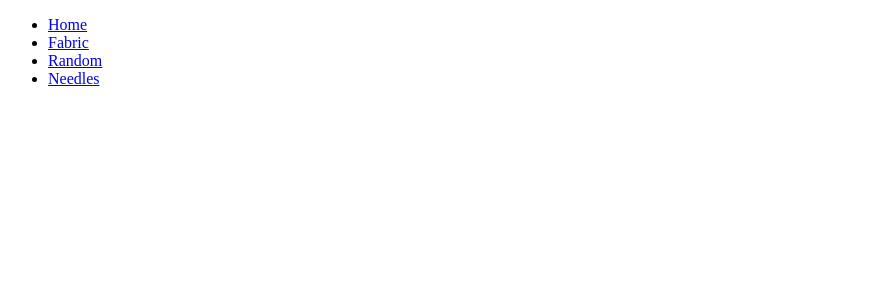
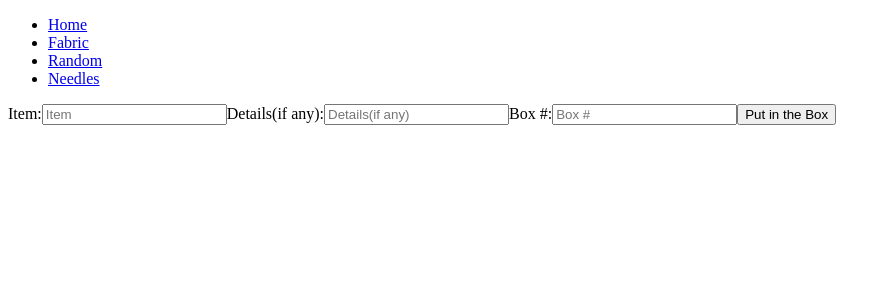
Before and after one commit to merbashert/My-Crafty-Bleep, a React (Create React App) app in the folder crafty_app/: page /random-form in a window 1280 px wide. Shown: the top 300 px of the page, without its empty margins (0-891 px from the left). Built offline with nearby package versions, Linux system fonts and the light colour scheme.

Commit message:
troubleshooting

```diff
--- a/crafty_app/src/components/Main.js
+++ b/crafty_app/src/components/Main.js
@@ -8,6 +8,7 @@ import {
 
 // components
 import RandomPage from './RandomPage.js'
+import RandomForm from './RandomForm.js'
 import FabricPage from './FabricPage.js'
 import NeedlePage from './NeedlePage.js'
 
@@ -42,7 +43,7 @@ class Main extends React.Component {
               <Link to="/fabric">Fabric</Link>
             </li>
             <li>
-              <Link to="/random">Random</Link>
+              <Link to="/random-form">Random</Link>
             </li>
             <li>
               <Link to="/needles">Needles</Link>
@@ -56,8 +57,8 @@ class Main extends React.Component {
           <Route path="/fabric">
             <FabricPage />
           </Route>
-          <Route path="/random">
-            <RandomPage />
+          <Route path="/random-form">
+            <RandomForm />
           </Route>
           <Route path="/needles">
             <NeedlePage />
--- a/crafty_app/src/components/RandomForm.js
+++ b/crafty_app/src/components/RandomForm.js
@@ -3,6 +3,13 @@
 // =============================
 // packages
 import React from 'react'
+
+let baseUrl = '';
+if (process.env.NODE_ENV === 'development') {
+    baseUrl = 'http://localhost:8888'
+} else {
+    console.log('this is for heroku');
+}
 
 // =============================
 // COMPONENT CLASS
@@ -25,15 +32,7 @@ class RandomForm extends React.Component {
         this.setState({[e.target.id] : e.target.value})
     }
 
-    handleSubmit = (e) => {
-        e.preventDefault()
-        if(this.props.action === 'create') {
-            this.props.handleCreateRandom(this.state)
-        } else if (this.props.action === 'edit') {
-            this.props.handleUpdateRandom(this.state)
-        }
 
-    }
 
 
 
@@ -42,7 +41,7 @@ class RandomForm extends React.Component {
     // ==============
     render () {
         return (
-            <form onSubmit={this.handleSubmit}>
+            <form onSubmit={this.handleCreateRandom}>
             <label>
             Item:
             <input type="text" placeholder="Item" id="name" value={this.state.name} onChange={this.handleChangeRandom}/>
```
